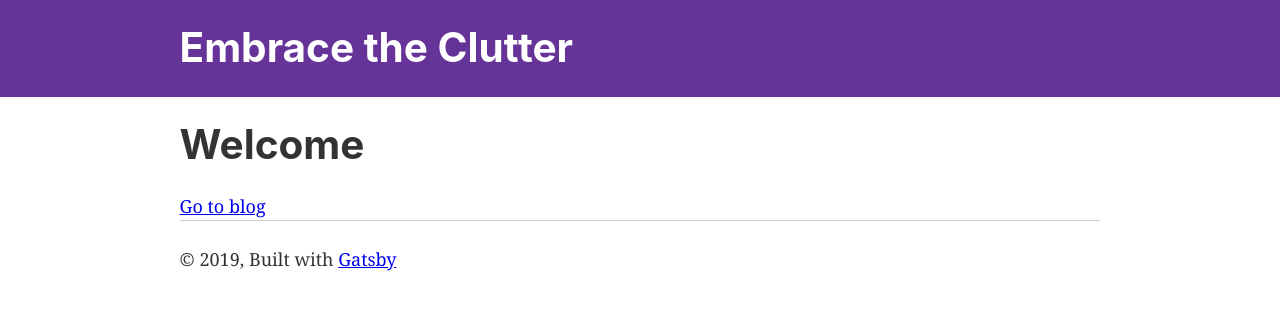
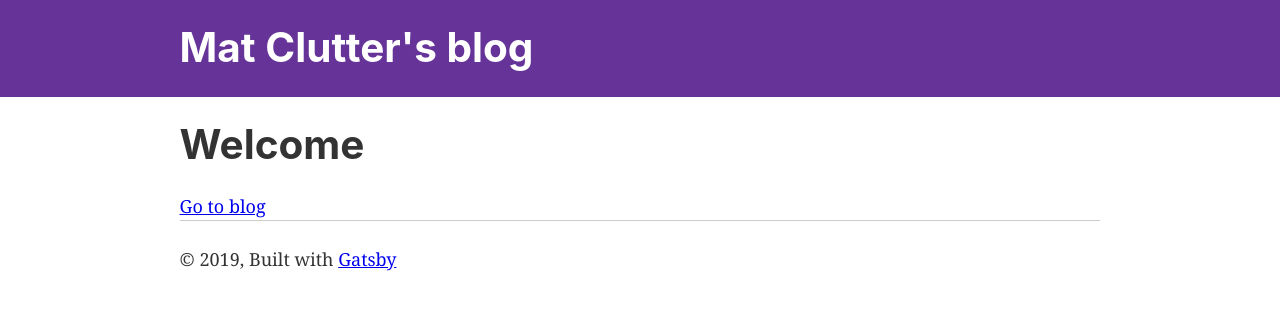
Before and after one commit to matlc/blog, a Gatsby site: page / in a window 1280 px wide. Built offline with nearby package versions, Linux system fonts and the light colour scheme; Gatsby itself is replaced by a stand-in of ours.

Commit message:
Update layout.js

```diff
--- a/src/components/layout.js
+++ b/src/components/layout.js
@@ -26,7 +26,7 @@ const Layout = ({ children }) => {
 
   return (
     <>
-      <Header siteTitle={data.site.siteMetadata.description} />
+      <Header siteTitle={data.site.siteMetadata.title} />
       <div
         style={{
           margin: `0 auto`,
```
